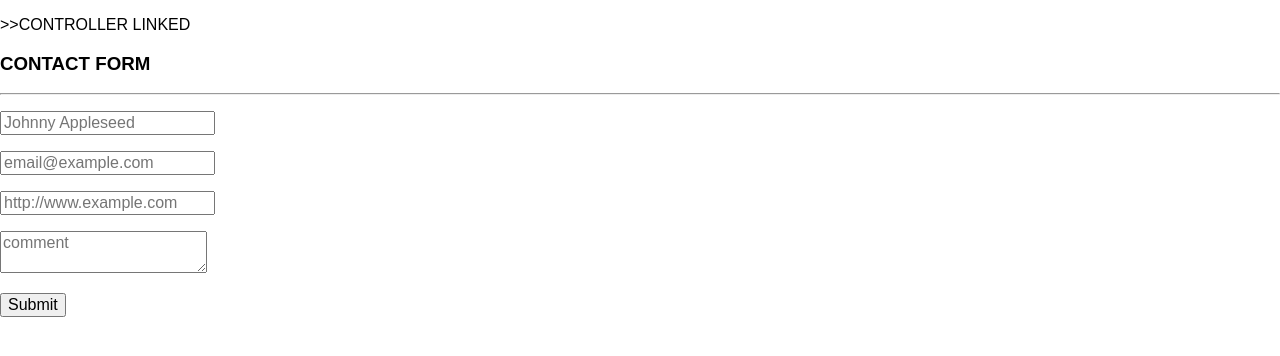
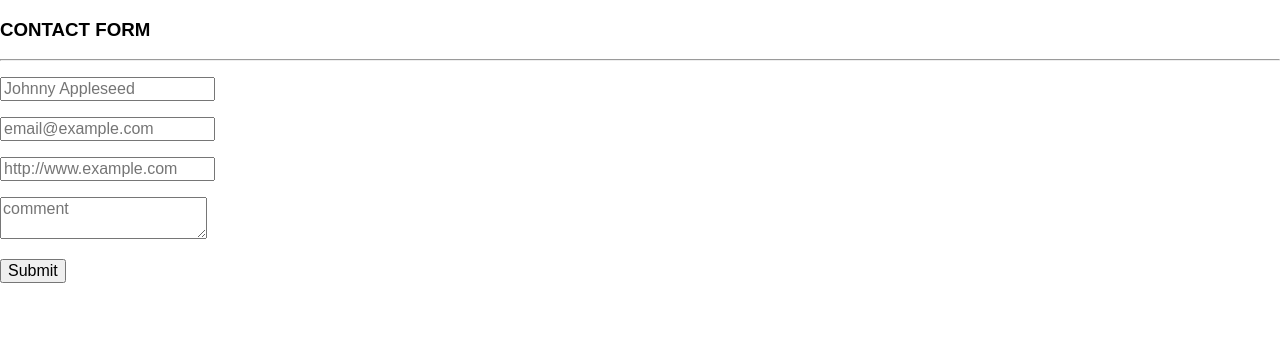
Before and after one commit to CZHerrington/Angular-JS-Form, a website with bundled scripts: page app/index.html in a window 1280 px wide. Built offline with nearby package versions, Linux system fonts and the light colour scheme; some packages are replaced by stand-ins of ours; files whose address does not match are found by name.

Commit message:
Finished readme.md and removed inline tests

```diff
--- a/app/index.html
+++ b/app/index.html
@@ -9,7 +9,6 @@
   </head>
   <body ng-app="app">
     <div class="container" ng-controller="FormController">
-      <p>{{ text }}</p>
 
 <h3>CONTACT FORM</h3>
 <hr>
--- a/src/js/controllers/form.controller.js
+++ b/src/js/controllers/form.controller.js
@@ -6,7 +6,6 @@ function FormController ($scope, SERVER, $http) {
 
   function init () {
     console.log("%cController Initializing","color: blue;")
-    $scope.text = ">>CONTROLLER LINKED"
   };
 
 $scope.addForm = function (form) {
```
Also changed, not shown: Readme.md.
